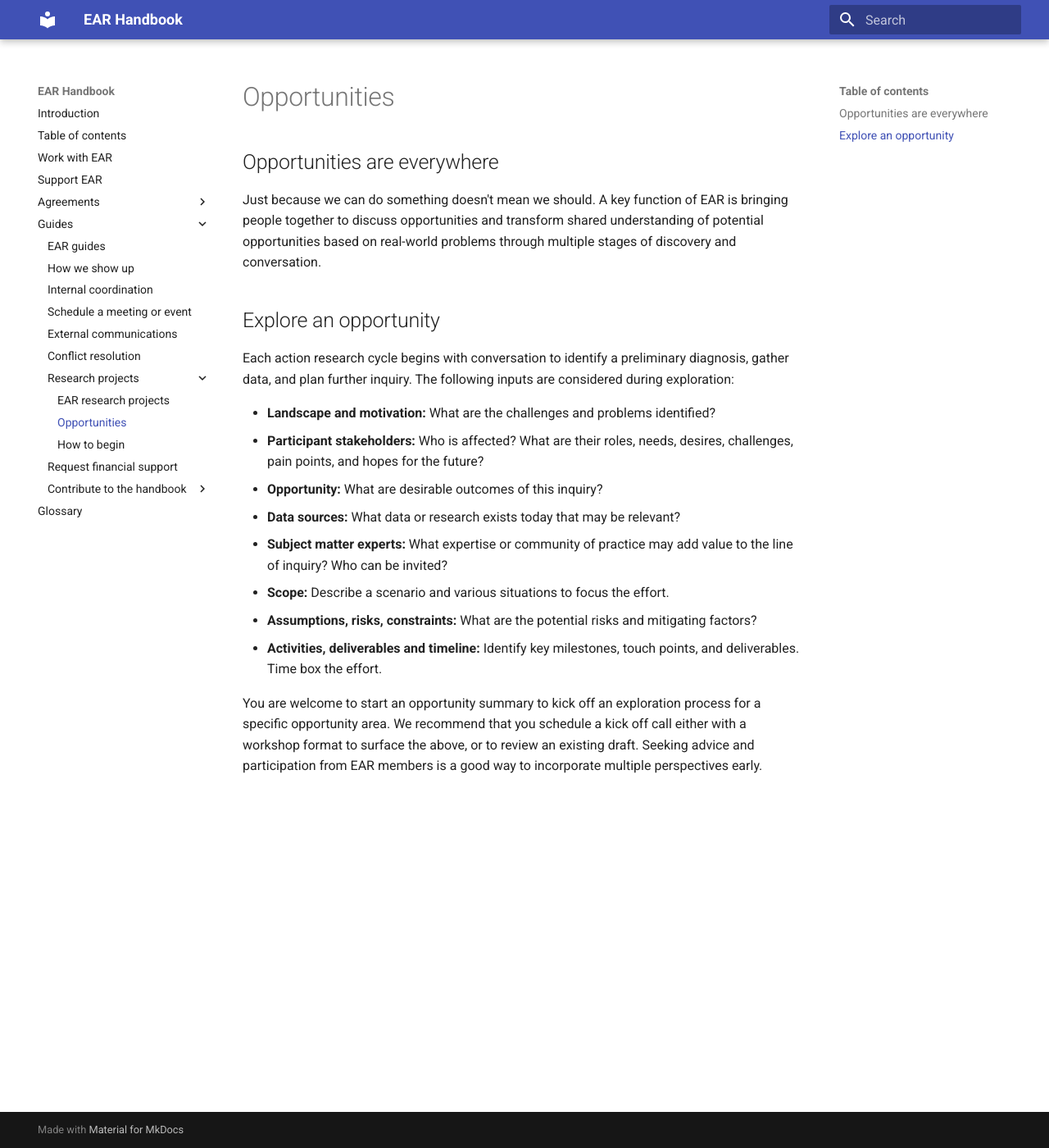
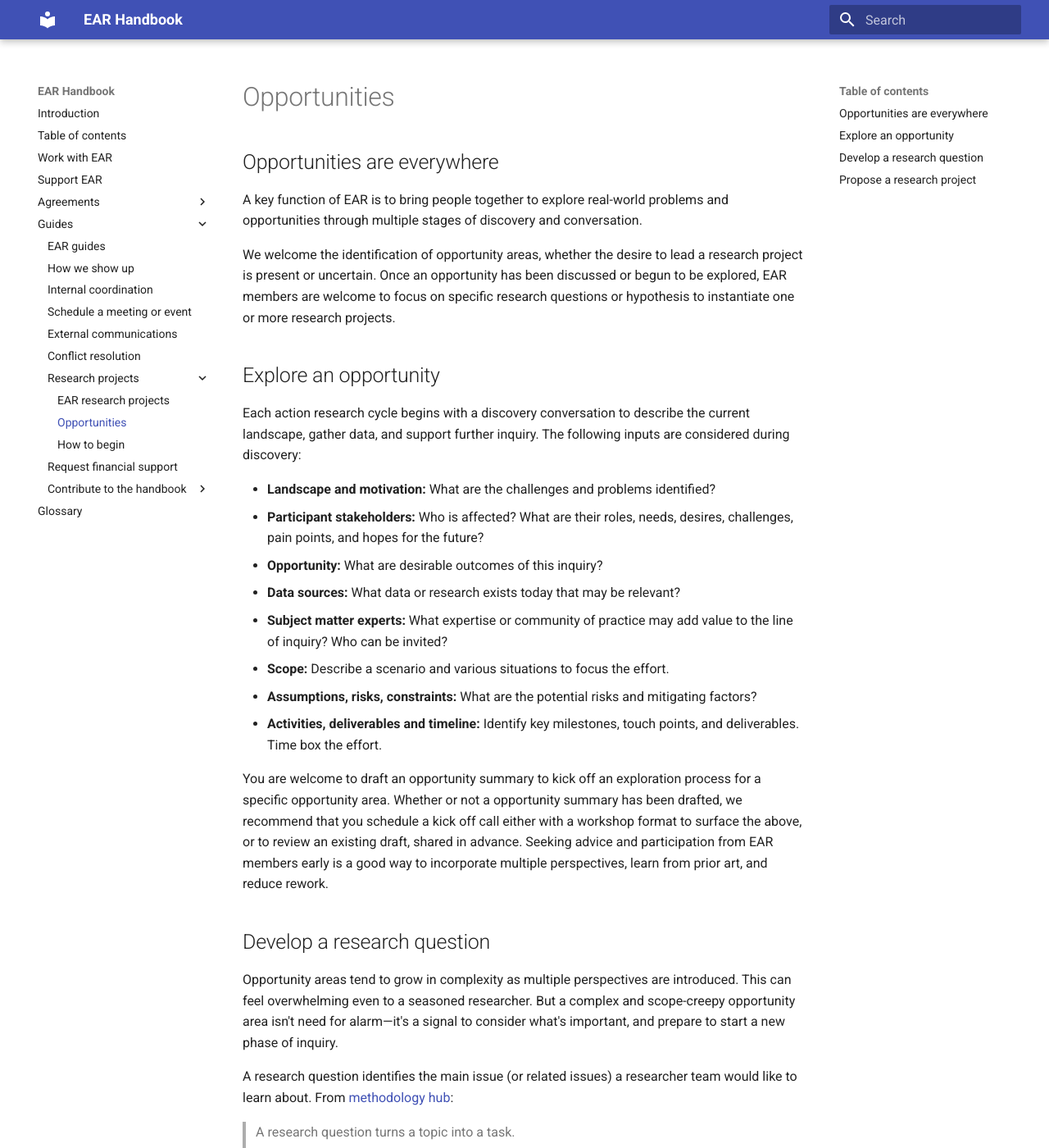
Before and after one commit to EcosystemActionResearch/Handbook, an MkDocs documentation site: the page built from docs/guides/research-projects/opportunities.md, in a window 1280 px wide and 1400 px high. Shown: the whole window at 82% size. Built offline with MkDocs 1.6.1 and Material for MkDocs 9.7.7, drawn with Linux system fonts in a browser that asks for light colours; some of the changed text lies outside the part shown.

Commit message:
Add note on developing research questions
Signed-off-by: Christian Alden Jacobs <christian@jacobs.io>

```diff
--- a/docs/guides/research-projects/opportunities.md
+++ b/docs/guides/research-projects/opportunities.md
@@ -2,11 +2,13 @@
 
 ## Opportunities are everywhere
 
-Just because we can do something doesn't mean we should. A key function of EAR is bringing people together to discuss opportunities and transform shared understanding of potential opportunities based on real-world problems through multiple stages of discovery and conversation.
+A key function of EAR is to bring people together to explore real-world problems and opportunities through multiple stages of discovery and conversation.
+
+We welcome the identification of opportunity areas, whether the desire to lead a research project is present or uncertain. Once an opportunity has been discussed or begun to be explored, EAR members are welcome to focus on specific research questions or hypothesis to instantiate one or more research projects.
 
 ## Explore an opportunity
 
-Each action research cycle begins with conversation to identify a preliminary diagnosis, gather data, and plan further inquiry. The following inputs are considered during exploration:
+Each action research cycle begins with a discovery conversation to describe the current landscape, gather data, and support further inquiry. The following inputs are considered during discovery:
 
 * **Landscape and motivation:** What are the challenges and problems identified?
 * **Participant stakeholders:** Who is affected? What are their roles,  needs, desires, challenges, pain points, and hopes for the future?
@@ -17,4 +19,26 @@
 * **Assumptions, risks, constraints:** What are the potential risks and mitigating factors?
 * **Activities, deliverables and timeline:** Identify key milestones, touch points, and deliverables. Time box the effort.
 
-You are welcome to start an opportunity summary to kick off an exploration process for a specific opportunity area. We recommend that you schedule a kick off call either with a workshop format to surface the above, or to review an existing draft. Seeking advice and participation from EAR members is a good way to incorporate multiple perspectives early.
+You are welcome to draft an opportunity summary to kick off an exploration process for a specific opportunity area. Whether or not a opportunity summary has been drafted, we recommend that you schedule a kick off call either with a workshop format to surface the above, or to review an existing draft, shared in advance. Seeking advice and participation from EAR members early is a good way to incorporate multiple perspectives, learn from prior art, and reduce rework.
+
+## Develop a research question
+
+Opportunity areas tend to grow in complexity as multiple perspectives are introduced. This can feel overwhelming even to a seasoned researcher. But a complex and scope-creepy opportunity area isn't need for alarm—it's a signal to consider what's important, and prepare to start a new phase of inquiry.
+
+A research question identifies the main issue (or related issues) a researcher team would like to learn about. From [methodology hub](https://methodologyhub.com/methods/research-question/):
+
+> A research question turns a topic into a task.
+
+> - It should identify what the study is trying to answer, not only what the study is generally about.
+> - It differs from a research problem: the problem explains why the study matters, while the question defines what will be investigated.
+> - It differs from a hypothesis: the hypothesis predicts an answer, while the question asks for one.
+
+Example research question (or ask):
+
+> Build a foundational understanding of the user experience of portable versus proprietary internet account use on online social networks, current paradigms, nuances of adoption, and potential impacts of each on user trust and adoption.
+
+## Propose a research project
+
+Once you have a research question pulled together, and research project plan drafted, you are welcome to bring it to the steering group for review. Please create a topic in #Steering > Program proposals in Zulip and invite feedback with a target approval date (e.g. 10 business days).
+
+The steering group will provide feedback on question clarity and fit within our charter. Once approved, research project teams are eligble for support from [member service](../../agreements/internal-services/index.md) teams.
```
